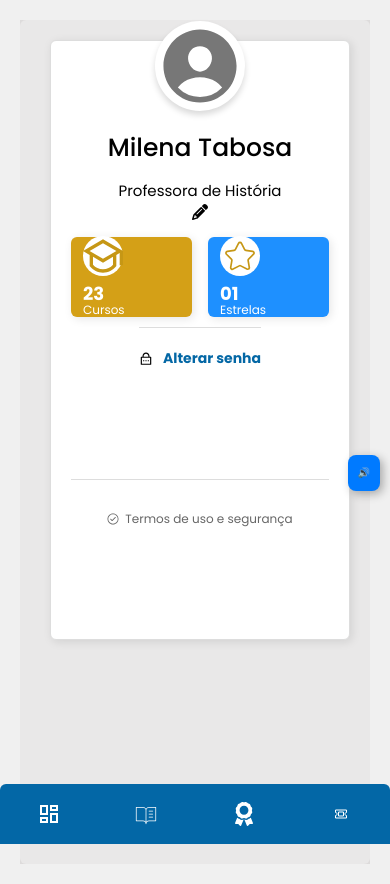
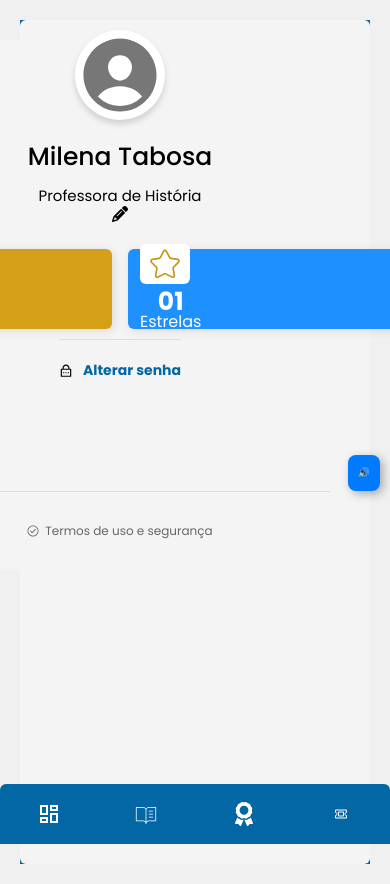
Before and after one commit to MiTabosa/Projeto-Desbrave, a React (Vite) app: page /dashboard in a window 390 px wide. Built offline with nearby package versions, Linux system fonts and the light colour scheme.

Commit message:
adicionando funcionalidade responsiva dashboard teste

```diff
--- a/src/components/BottomDashboard/BottomDashboard.css
+++ b/src/components/BottomDashboard/BottomDashboard.css
@@ -21,14 +21,9 @@
 
 
 @media (max-width: 768px) {
-    .container {
-        background-color: #dddbdb;
-
-
-    }
 
     .content {
-
+      background: #f4f4f4;
         box-shadow: none
     }
 
--- a/src/components/CardPerfil/CardPerfil.css
+++ b/src/components/CardPerfil/CardPerfil.css
@@ -102,27 +102,43 @@
 
 @media (max-width: 768px) {
   .container-perfil {
-      width: 300px;
-      height: 600px;
+    width: 460px;
+    height: 530px;
+    justify-content: center;
+    background-color: #f4f4f4;
+    box-shadow: none;
+    border: none;
+  }
+
+  .subtitulo-dashboard {
+    line-height: 1.1;
+
   }
 
   .info-geral {
  display: flex;
-      justify-content: space-between;
-      width: 100%;
-      margin-top: 10px;
+
   }
 
   .info-card-dashboard {
-      width: 48%;
-      background: #f4f4f4;
-      padding: 10px;
-      border-radius: 8px;
-      display: flex;
-      align-items: center;
-      justify-content: center;
+
   }
 
+  .icone-container {
+
+  }
+
+  .texto-container {
+
+  }
+
+  .numero-geral {
+
+  }
+
+  .paragrafo-geral {
+
+  }
   .info-card-curso {
     background: #d4a017;
   }
@@ -130,24 +146,4 @@
   .info-card-estrela {
     background: #1e90ff;
   }
-
-    .icone-container {
-      width: 40px;
-      height: 40px;
-      background: white;
-      border-radius: 50%;
-      display: flex;
-      align-items: center;
-      justify-content: center;
-      margin-right: 10px;
 }
-
-    .numero-geral {
-      font-size: 18px;
-      font-weight: bold;
-    }
-
-    .paragrafo-geral {
-      font-size: 12px;
-    }
-  }
--- a/src/components/CardPerfil/CardPerfil.jsx
+++ b/src/components/CardPerfil/CardPerfil.jsx
@@ -92,20 +92,24 @@ const CardPerfil = ({ name, setName, subName, setSubName }) => {
             <div className="icone-container">
               <RiGraduationCapLine className="icone-geral" />
             </div>
+            <div className="texto-container">
             <p className="numero-geral">{infoGeral.cursos}</p>
             <p className="paragrafo-geral">Cursos</p>
+            </div>
           </div>
 
           <div className="info-card-dashboard info-card-estrela">
             <div className="icone-container">
               <CiStar className="icone-geral" />
             </div>
+            <div className="texto-container">
             <p className="numero-geral">
               {infoGeral.estrelas < 10
                 ? `0${infoGeral.estrelas}`
                 : infoGeral.estrelas}
             </p>
             <p className="paragrafo-geral">Estrelas</p>
+            </div>
           </div>
         </div>
       )}
```
Lines whose indentation alone changed are shown as unchanged.
